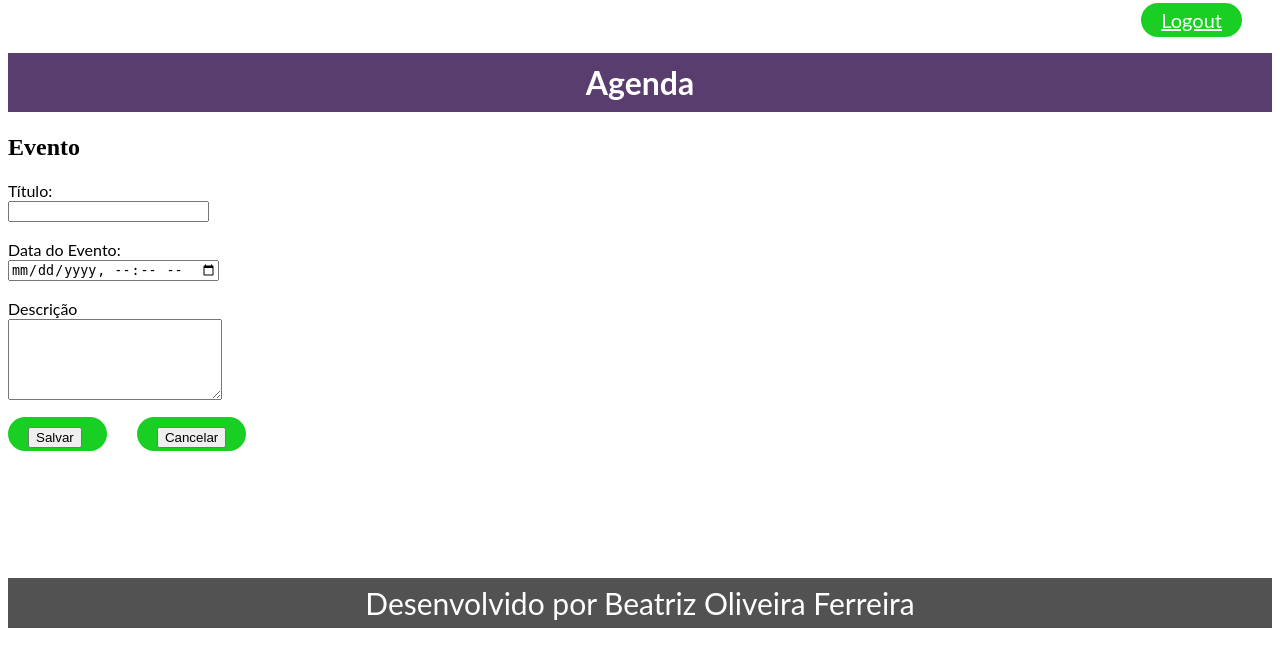
After one commit to BeatrizOliveiraFerreira/agenda, a Django app: page /agenda/evento/ in a window 1280 px wide. The commit adds this page. Shown: the top 667 px of the page. Run offline with Django 3.2, Linux system fonts and the light colour scheme; a user stored in the database is signed in.

Commit message:
Incluído template para inserção de eventos da agenda. Incluído o gitignore para ignorar os arquivos compilados

```diff
--- a/agenda/urls.py
+++ b/agenda/urls.py
@@ -21,6 +21,8 @@ from django.views.generic import RedirectView
 urlpatterns = [
     path('admin/', admin.site.urls),
     path('agenda/', views.lista_eventos),
+    path('agenda/evento/', views.evento),
+    path('agenda/evento/submit', views.submit_evento),
     path('', RedirectView.as_view(url='/agenda/')),
     path('login/', views.login_user),
     path('login/submit', views.submit_login),
--- a/core/views.py
+++ b/core/views.py
@@ -34,3 +34,20 @@ def lista_eventos(request):
     evento = Evento.objects.filter(usuario=usuario)
     dados = {'eventos': evento}
     return render(request, 'agenda.html', dados)
+
+@login_required(login_url='/login/')
+def evento(request):
+    return render(request, 'evento.html')
+
+@login_required(login_url='/login/')
+def submit_evento(request):
+    if request.POST:
+        titulo = request.POST.get('titulo')
+        data_evento = request.POST.get('data_evento')
+        descricao = request.POST.get('descricao')
+        usuario = request.user
+        Evento.objects.create(titulo=titulo,
+                              data_evento=data_evento,
+                              descricao=descricao,
+                              usuario=usuario)
+    return redirect('/')
--- /dev/null
+++ b/templates/evento.html
@@ -0,0 +1,49 @@
+{% extends "model-page.html" %}
+
+{% block content %}
+
+<h2>Evento</h2>
+<form action="submit" method="POST">{% csrf_token %}
+    <label>Título: </label>
+    <br>
+    <input type="text" name="titulo" size="22">
+    <br><br>
+    <label>Data do Evento: </label>
+    <br>
+    <input type="datetime-local" name="data_evento" size="22">
+    <br><br>
+    <label>Descrição</label>
+    <br>
+    <textarea name="descricao" rows="5" cols="24"></textarea>
+    <br><br>
+    <a>
+        <button class="a" type="submit">Salvar</button>
+    </a>
+    <a href="/">
+        <button type="button">Cancelar</button>
+    </a>
+</form>
+<style>
+    a{
+            font-family: 'Lato', sans-serif;
+            margin-left: 0;
+            padding: 5px 20px 5px 20px;
+            font-size: 20px;
+            color: white;
+
+            background-color: rgb(26, 207, 35);
+      }
+      label{
+
+            font-family: 'Lato', sans-serif;
+
+
+      }
+      form{
+
+            align-items: center;
+
+      }
+
+</style>
+{% endblock %}
--- a/templates/model-footer.html
+++ b/templates/model-footer.html
@@ -2,7 +2,7 @@
 
 <style>
     p{
-        margin-top: 350px;
+        margin-top: 130px;
         font-family: 'Lato', sans-serif;
         text-align: center;
         font-size: 30px;
```
Also changed, not shown: templates/agenda.html (+16 -0 lines), db.sqlite3, 1 other file.
